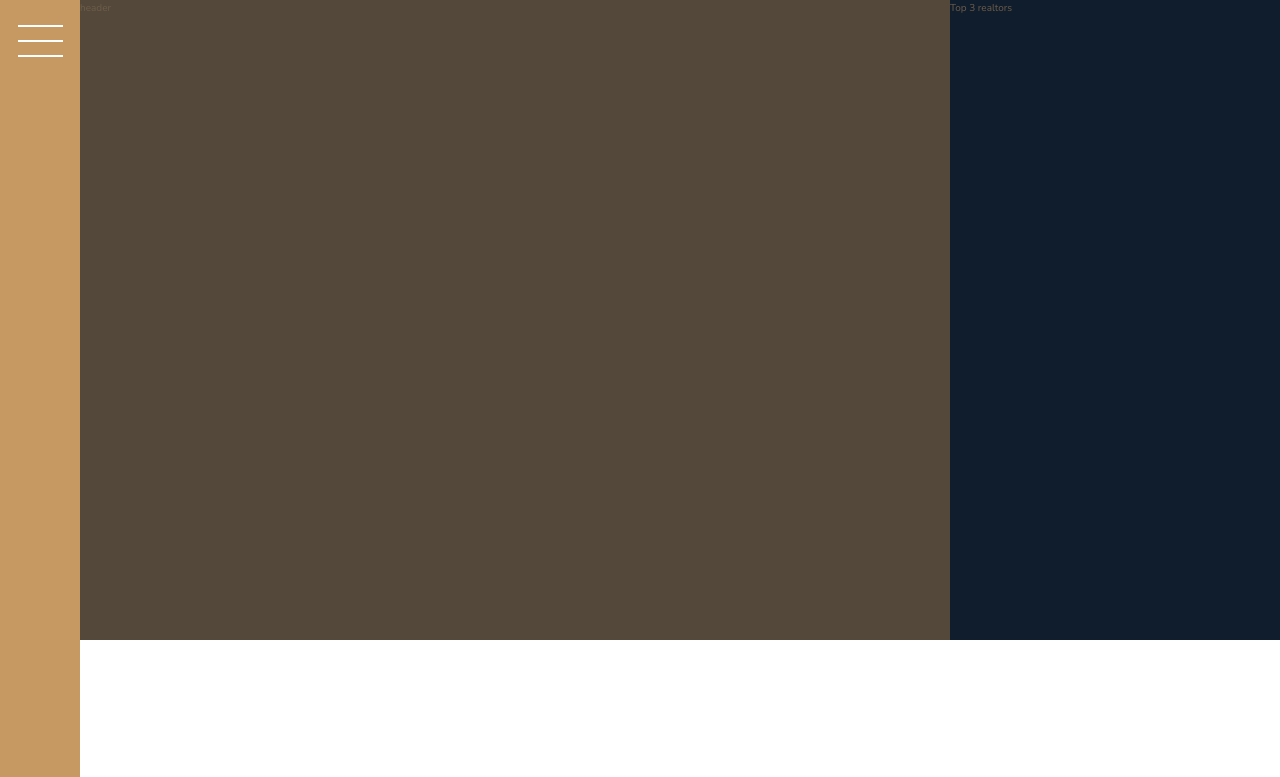
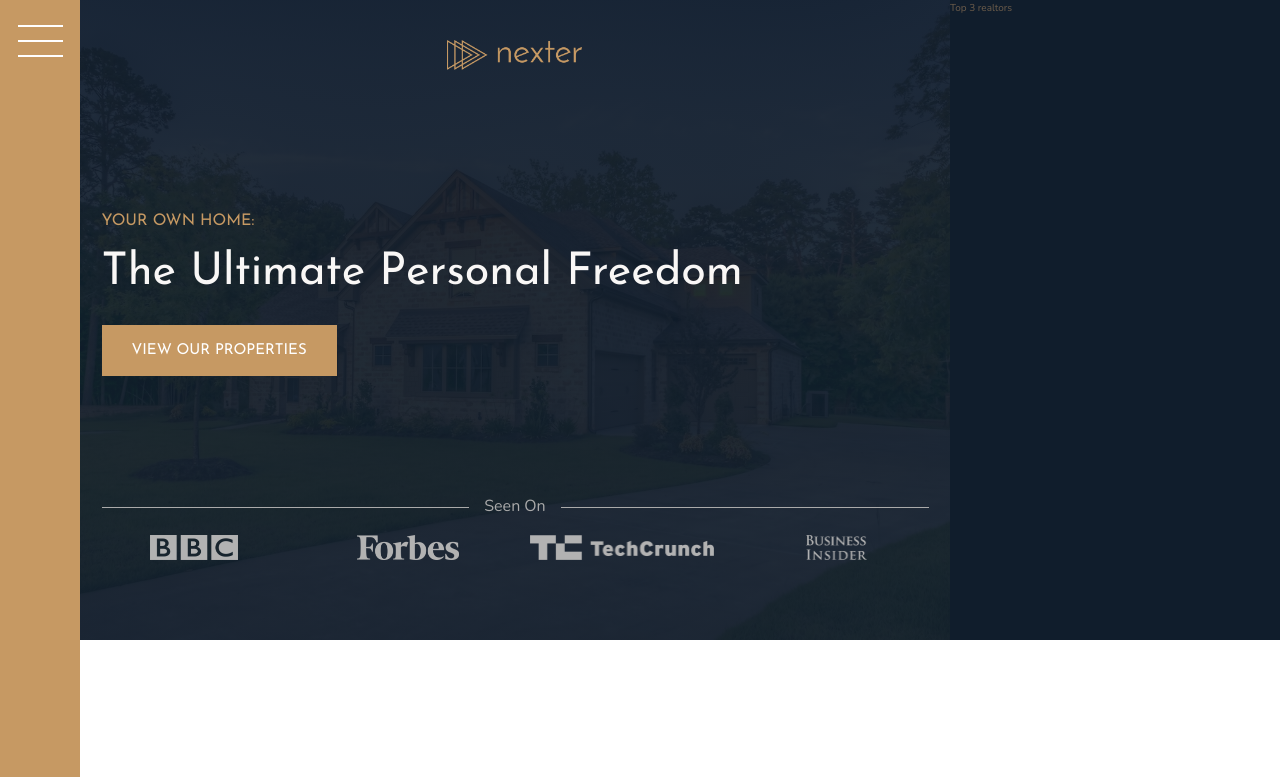
Before and after one commit to frankhaotic/realtor-grid-project, a website: page index.html in a window 1280 px wide. Shown: the top 777 px of the page. Drawn offline with nearby package versions, Linux system fonts and the light colour scheme.

Commit message:
build out the header element

```diff
--- a/index.html
+++ b/index.html
@@ -19,7 +19,19 @@
       <button class="nav-btn"></button>
     </div>
 
-    <header class="header">header</header>
+    <header class="header">
+      <img src="img/logo.png" alt="Nexter Logo" class="header__logo" />
+      <h3 class="heading-3">Your Own Home:</h3>
+      <h1 class="heading-1">The Ultimate Personal Freedom</h1>
+      <button class="btn header__btn">View our Properties</button>
+      <div class="header__seenon-text">Seen On</div>
+      <div class="header__seenon-logos">
+        <img src="img/logo-bbc.png" alt="Seen on BBC" />
+        <img src="img/logo-forbes.png" alt="Seen on Forbes" />
+        <img src="img/logo-techcrunch.png" alt="Seen on TechCrunch" />
+        <img src="img/logo-bi.png" alt="Seen on Business Insider" />
+      </div>
+    </header>
 
     <div class="realtors">Top 3 realtors</div>
 
--- a/sass/_header.scss
+++ b/sass/_header.scss
@@ -1,4 +1,58 @@
 .header {
   background-color: $color-grey-dark-1;
   grid-column: full-start / col-end 6;
+  background-image: linear-gradient(
+      rgba($color-secondary, 0.93),
+      rgba($color-secondary, 0.93)
+    ),
+    url(../img/hero.jpeg);
+  background-size: cover;
+  background-position: center;
+  padding: 8rem;
+  padding-top: 4rem;
+
+  display: grid;
+  grid-template-rows: 1fr min-content 6rem 1fr;
+  grid-template-columns: max-content;
+  grid-row-gap: 1.5rem;
+  justify-content: center;
+
+  &__logo {
+    height: 3rem;
+    justify-self: center;
+  }
+
+  &__btn {
+    align-self: start;
+    justify-self: start;
+  }
+
+  &__seenon-text {
+    display: grid;
+    grid-template-columns: 1fr max-content 1fr;
+    grid-column-gap: 1.5rem;
+    align-items: center;
+
+    font-size: 1.6rem;
+    color: $color-grey-light-2;
+
+    &::before,
+    &::after {
+      content: "";
+      height: 0.12rem;
+      display: block;
+      background-color: currentColor;
+    }
+  }
+
+  &__seenon-logos {
+    display: grid;
+    grid-template-columns: repeat(4, 1fr);
+    grid-column-gap: 3rem;
+    justify-items: center;
+    img {
+      height: 2.5rem;
+      filter: brightness(70%);
+    }
+  }
 }
--- a/sass/_typography.scss
+++ b/sass/_typography.scss
@@ -5,6 +5,9 @@
 
 .heading-1 {
   @extend %heading;
+  font-size: 4.5rem;
+  color: $color-grey-light-1;
+  line-height: 1;
 }
 
 .heading-2 {
```
Also changed, not shown: css/style.css.
